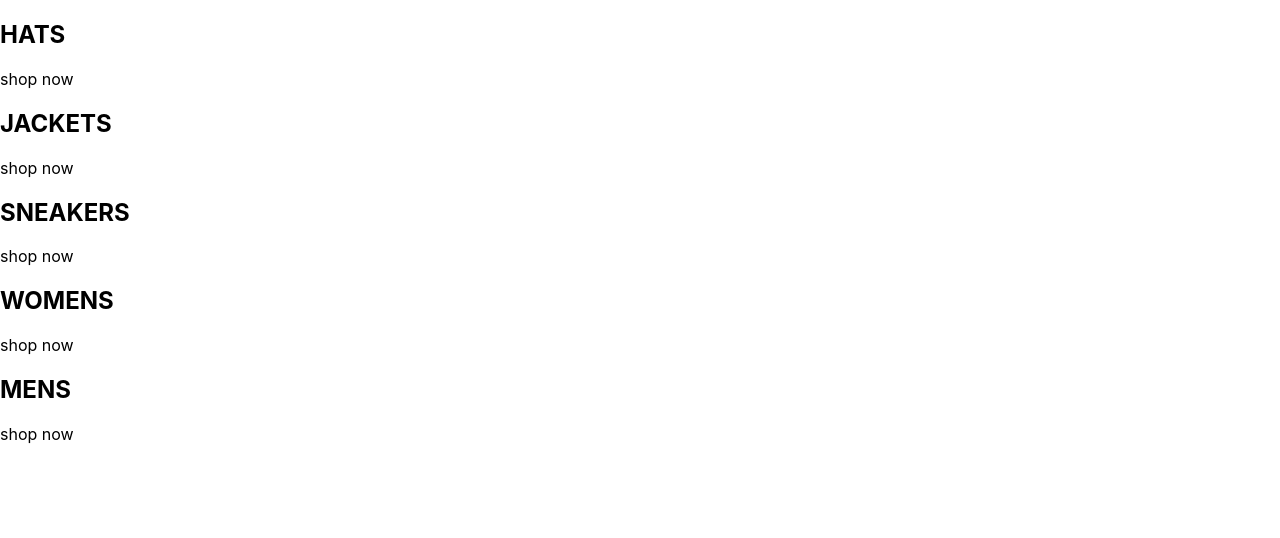
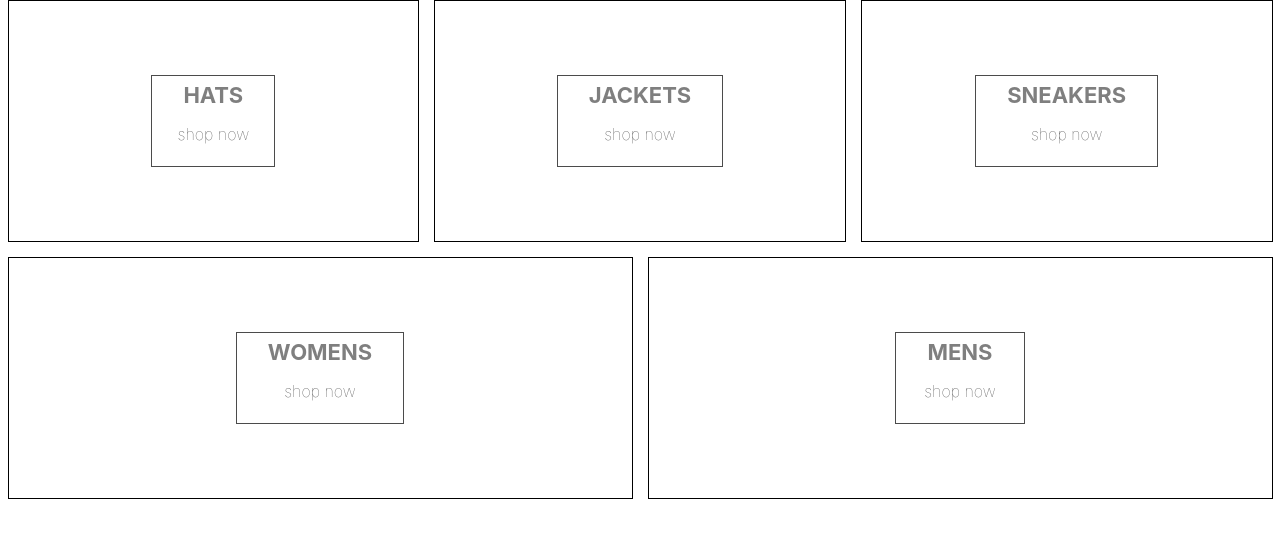
Before and after one commit to NavinAnik/-crwn-clothing, a React (Create React App) app: page / in a window 1280 px wide. Shown: the top 538 px of the page. Built offline with nearby package versions, Linux system fonts and the light colour scheme.

Commit message:
Added categories-styles.scss file added key

```diff
--- a/src/App.js
+++ b/src/App.js
@@ -1,5 +1,6 @@
 import logo from './logo.svg';
 import './App.css';
+import './categories.styles.scss';
 
 function App() {
     const categories = [
@@ -25,9 +26,9 @@
         },
     ]
   return (
-    <div className="categories-contrainer">
-        {categories.map(({tittle }) =>(
-            <div className= "categories-contrainer">
+    <div className="categories-container">
+        {categories.map(({tittle ,id}) =>(
+            <div key = {id} className= "category-container">
                 <div className= 'background-image' />
                 <div className="category-body-container">
                     <h2>{tittle}</h2>
--- /dev/null
+++ b/src/categories.styles.scss
@@ -0,0 +1,75 @@
+.categories-container {
+  width: 100%;
+  display: flex;
+  flex-wrap: wrap;
+  justify-content: space-between;
+}
+
+.category-container {
+  min-width: 30%;
+  height: 240px;
+  flex: 1 1 auto;
+  display: flex;
+  align-items: center;
+  justify-content: center;
+  border: 1px solid black;
+  margin: 0 7.5px 15px;
+  overflow: hidden;
+
+  &:hover {
+    cursor: pointer;
+
+    & .background-image {
+      transform: scale(1.1);
+      transition: transform 6s cubic-bezier(0.25, 0.45, 0.45, 0.95);
+    }
+
+    & .category-body-container {
+      opacity: 0.9;
+    }
+  }
+
+  &.large {
+    height: 380px;
+  }
+
+  &:first-child {
+    margin-right: 7.5px;
+  }
+
+  &:last-child {
+    margin-left: 7.5px;
+  }
+
+  .background-image {
+    width: 100%;
+    height: 100%;
+    background-size: cover;
+    background-position: center;
+  }
+
+  .category-body-container {
+    height: 90px;
+    padding: 0 25px;
+    display: flex;
+    flex-direction: column;
+    align-items: center;
+    justify-content: center;
+    border: 1px solid black;
+    background-color: white;
+    opacity: 0.7;
+    position: absolute;
+
+    h2 {
+      font-weight: bold;
+      margin: 0 6px 0;
+      font-size: 22px;
+      color: #4a4a4a;
+    }
+
+    p {
+      font-weight: lighter;
+      font-size: 16px;
+    }
+  }
+}
```
